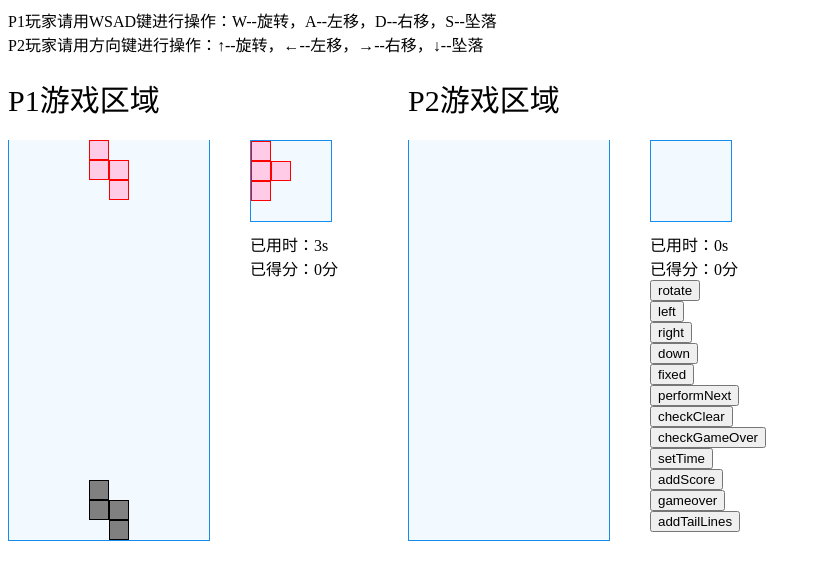
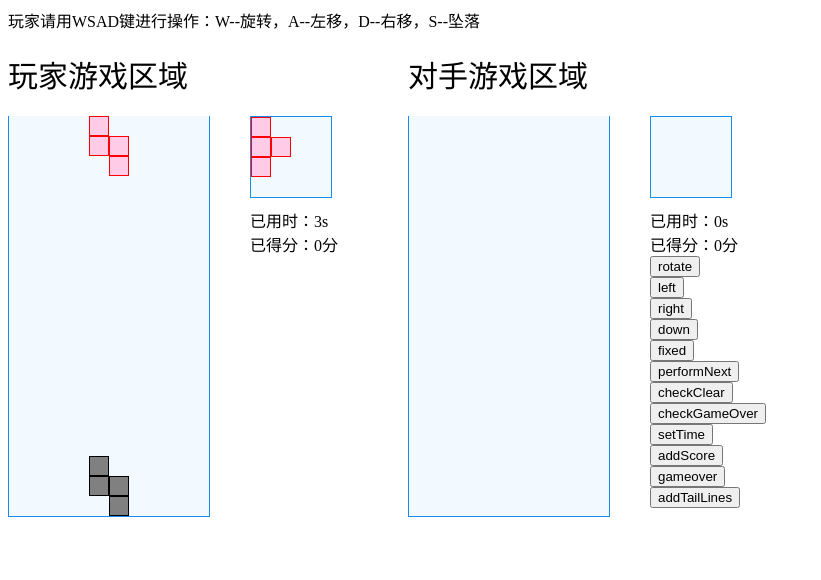
Before and after one commit to Makinami0925/RussiaSquare, a plain HTML site: page index.html in a window 1280 px wide. Shown: the whole page, without its empty margins (0-821 px from the left). Drawn offline with Linux system fonts and the light colour scheme.

Commit message:
Update index.html

```diff
--- a/index.html
+++ b/index.html
@@ -9,11 +9,10 @@
 </head>
 <body>
     <div>
-        P1玩家请用WSAD键进行操作：W--旋转，A--左移，D--右移，S--坠落</br>
-        P2玩家请用方向键进行操作：↑--旋转，←--左移，→--右移，↓--坠落</br>
+        玩家请用WSAD键进行操作：W--旋转，A--左移，D--右移，S--坠落</br>
     </div>
     <div class="square" id="local">
-        <div class="title">P1游戏区域</div>
+        <div class="title">玩家游戏区域</div>
         <div class="game" id="local_game"></div>
         <div class="next" id="local_next"></div>
         <div class="info">
@@ -23,7 +22,7 @@
         </div>
     </div>
     <div class="square" id="remote">
-        <div class="title">P2游戏区域</div>
+        <div class="title">对手游戏区域</div>
         <div class="game" id="remote_game"></div>
         <div class="next" id="remote_next"></div>
         <div class="info">
```
